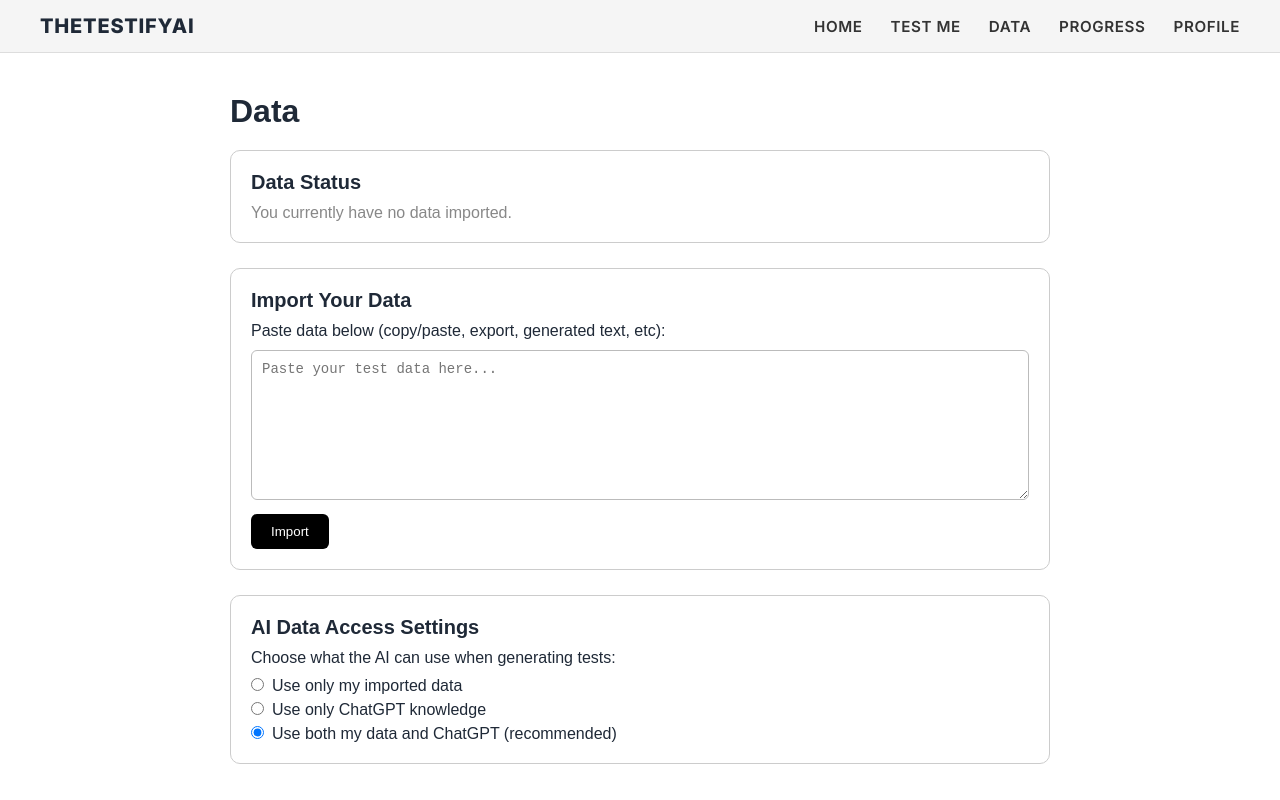
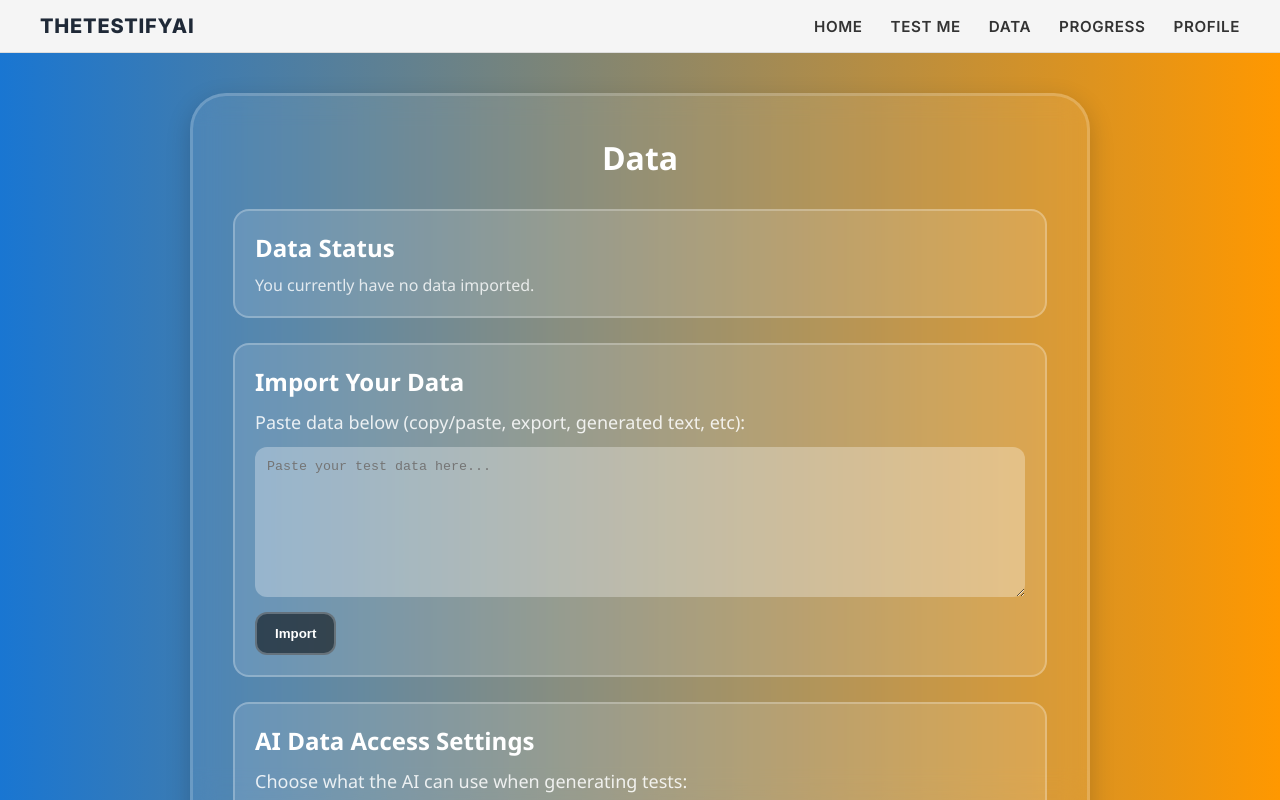
Before and after one commit to christensenandrew455-cell/Testifyai, a Next.js app: page /data in a window 1280 px wide. Built offline with nearby package versions, Linux system fonts and the light colour scheme.

Commit message:
Update page.js

```diff
--- a/app/data/page.js
+++ b/app/data/page.js
@@ -5,81 +5,96 @@ export default function DataPage() {
   const [rawData, setRawData] = useState("");
   const [formattedData, setFormattedData] = useState("");
   const [viewMode, setViewMode] = useState("none");
-  // none | raw | formatted
+  const [dataAllowedForAI, setDataAllowedForAI] = useState("both");
 
-  const [dataAllowedForAI, setDataAllowedForAI] = useState("both");
-  // "data-only" | "chatgpt-only" | "both"
+  const frostedContainer = {
+    width: "92%",
+    maxWidth: "900px",
+    backgroundColor: "rgba(255,255,255,0.08)",
+    backdropFilter: "blur(14px)",
+    borderRadius: "36px",
+    border: "3px solid rgba(255,255,255,0.18)",
+    padding: "40px",
+    boxShadow: "0 8px 24px rgba(0,0,0,0.18)",
+    color: "white",
+    fontFamily: "Segoe UI, Roboto, sans-serif",
+  };
 
-  const container = {
-    padding: "40px",
-    maxWidth: "900px",
-    margin: "0 auto",
-    fontFamily: "sans-serif",
+  const sectionBox = {
+    background: "rgba(255,255,255,0.12)",
+    borderRadius: "16px",
+    padding: "20px",
+    marginBottom: "25px",
+    border: "2px solid rgba(255,255,255,0.25)",
   };
 
   const title = {
     fontSize: "32px",
-    fontWeight: "bold",
-    marginBottom: "20px",
-  };
-
-  const sectionBox = {
-    border: "1px solid #ccc",
-    borderRadius: "10px",
-    padding: "20px",
-    marginBottom: "25px",
-  };
-
-  const boxTitle = {
-    fontWeight: "bold",
-    fontSize: "20px",
-    marginBottom: "10px",
+    fontWeight: "800",
+    textAlign: "center",
+    marginBottom: "30px",
   };
 
   const textarea = {
     width: "100%",
     minHeight: "150px",
-    padding: "10px",
-    borderRadius: "6px",
-    border: "1px solid #bbb",
-    fontSize: "14px",
+    padding: "12px",
+    borderRadius: "12px",
+    border: "none",
+    outline: "none",
     resize: "vertical",
+    background: "rgba(255,255,255,0.3)",
+    color: "white",
   };
 
   const button = {
-    padding: "10px 20px",
-    borderRadius: "6px",
-    border: "none",
+    padding: "12px 18px",
+    background: "rgba(0,0,0,0.55)",
+    border: "2px solid rgba(255,255,255,0.25)",
+    color: "white",
+    borderRadius: "12px",
     cursor: "pointer",
-    backgroundColor: "black",
-    color: "white",
+    fontWeight: "700",
+    marginTop: "10px",
     marginRight: "10px",
-    marginTop: "10px",
   };
 
-  const grayText = { color: "#888" };
+  return (
+    <div
+      style={{
+        minHeight: "100vh",
+        width: "100vw",
+        background: "linear-gradient(90deg, #1976d2 0%, #ff9800 100%)",
+        display: "flex",
+        justifyContent: "center",
+        padding: "40px 20px",
+      }}
+    >
+      <div style={frostedContainer}>
+        <h1 style={title}>Data</h1>
 
-  return (
-    <div style={container}>
-      <div style={title}>Data</div>
-
-      {/* ■■■ NO DATA MESSAGE OR CURRENT STATUS ■■■ */}
+        {/* DATA STATUS */}
         <div style={sectionBox}>
-        <div style={boxTitle}>Data Status</div>
+          <h2 style={{ fontWeight: "700", marginBottom: "10px" }}>
+            Data Status
+          </h2>
 
           {rawData.trim() === "" && formattedData.trim() === "" ? (
-          <div style={grayText}>You currently have no data imported.</div>
+            <div style={{ opacity: 0.8 }}>You currently have no data imported.</div>
           ) : (
             <div>Data has been imported.</div>
           )}
         </div>
 
-      {/* ■■■ IMPORT DATA SECTION ■■■ */}
+        {/* IMPORT DATA */}
         <div style={sectionBox}>
-        <div style={boxTitle}>Import Your Data</div>
-        <div style={{ marginBottom: "10px" }}>
+          <h2 style={{ fontWeight: "700", marginBottom: "10px" }}>
+            Import Your Data
+          </h2>
+
+          <p style={{ marginBottom: "10px", opacity: 0.9 }}>
             Paste data below (copy/paste, export, generated text, etc):
-        </div>
+          </p>
 
           <textarea
             style={textarea}
@@ -99,15 +114,17 @@ export default function DataPage() {
           </button>
         </div>
 
-      {/* ■■■ VIEW & MODIFY DATA SECTION ■■■ */}
+        {/* VIEW / MODIFY DATA */}
         {viewMode !== "none" && (
           <div style={sectionBox}>
-          <div style={boxTitle}>Your Data</div>
+            <h2 style={{ fontWeight: "700", marginBottom: "10px" }}>
+              Your Data
+            </h2>
 
-          {/* RAW VIEW */}
+            {/* RAW */}
             {viewMode === "raw" && (
               <>
-              <div style={{ marginBottom: "5px" }}>Raw Imported Data:</div>
+                <p style={{ marginBottom: "6px" }}>Raw Imported Data:</p>
                 <textarea
                   style={textarea}
                   value={rawData}
@@ -117,7 +134,7 @@ export default function DataPage() {
                 <button
                   style={button}
                   onClick={() => {
-                  const f = "Formatted:\n\n" + rawData.trim(); // placeholder
+                    const f = "Formatted:\n\n" + rawData.trim();
                     setFormattedData(f);
                     setViewMode("formatted");
                   }}
@@ -127,12 +144,12 @@ export default function DataPage() {
               </>
             )}
 
-          {/* FORMATTED VIEW */}
+            {/* FORMATTED */}
             {viewMode === "formatted" && (
               <>
-              <div style={{ marginBottom: "5px" }}>
+                <p style={{ marginBottom: "6px" }}>
                   ChatGPT-Organized Version:
-              </div>
+                </p>
 
                 <textarea
                   style={textarea}
@@ -151,19 +168,19 @@ export default function DataPage() {
           </div>
         )}
 
-      {/* ■■■ AI DATA ACCESS CONTROL ■■■ */}
+        {/* AI ACCESS SETTINGS */}
         <div style={sectionBox}>
-        <div style={boxTitle}>AI Data Access Settings</div>
+          <h2 style={{ fontWeight: "700", marginBottom: "10px" }}>
+            AI Data Access Settings
+          </h2>
 
-        <div style={{ marginBottom: "10px" }}>
+          <p style={{ marginBottom: "10px", opacity: 0.9 }}>
             Choose what the AI can use when generating tests:
-        </div>
+          </p>
 
-        <div>
-          <label style={{ display: "block", marginBottom: "6px" }}>
+          <label style={{ display: "block", marginBottom: "8px" }}>
             <input
               type="radio"
-              name="ai-data"
               checked={dataAllowedForAI === "data-only"}
               onChange={() => setDataAllowedForAI("data-only")}
             />
@@ -172,10 +189,9 @@ export default function DataPage() {
             </span>
           </label>
 
-          <label style={{ display: "block", marginBottom: "6px" }}>
+          <label style={{ display: "block", marginBottom: "8px" }}>
             <input
               type="radio"
-              name="ai-data"
               checked={dataAllowedForAI === "chatgpt-only"}
               onChange={() => setDataAllowedForAI("chatgpt-only")}
             />
@@ -187,7 +203,6 @@ export default function DataPage() {
           <label style={{ display: "block" }}>
             <input
               type="radio"
-              name="ai-data"
               checked={dataAllowedForAI === "both"}
               onChange={() => setDataAllowedForAI("both")}
             />
```
Lines whose indentation alone changed are shown as unchanged.
